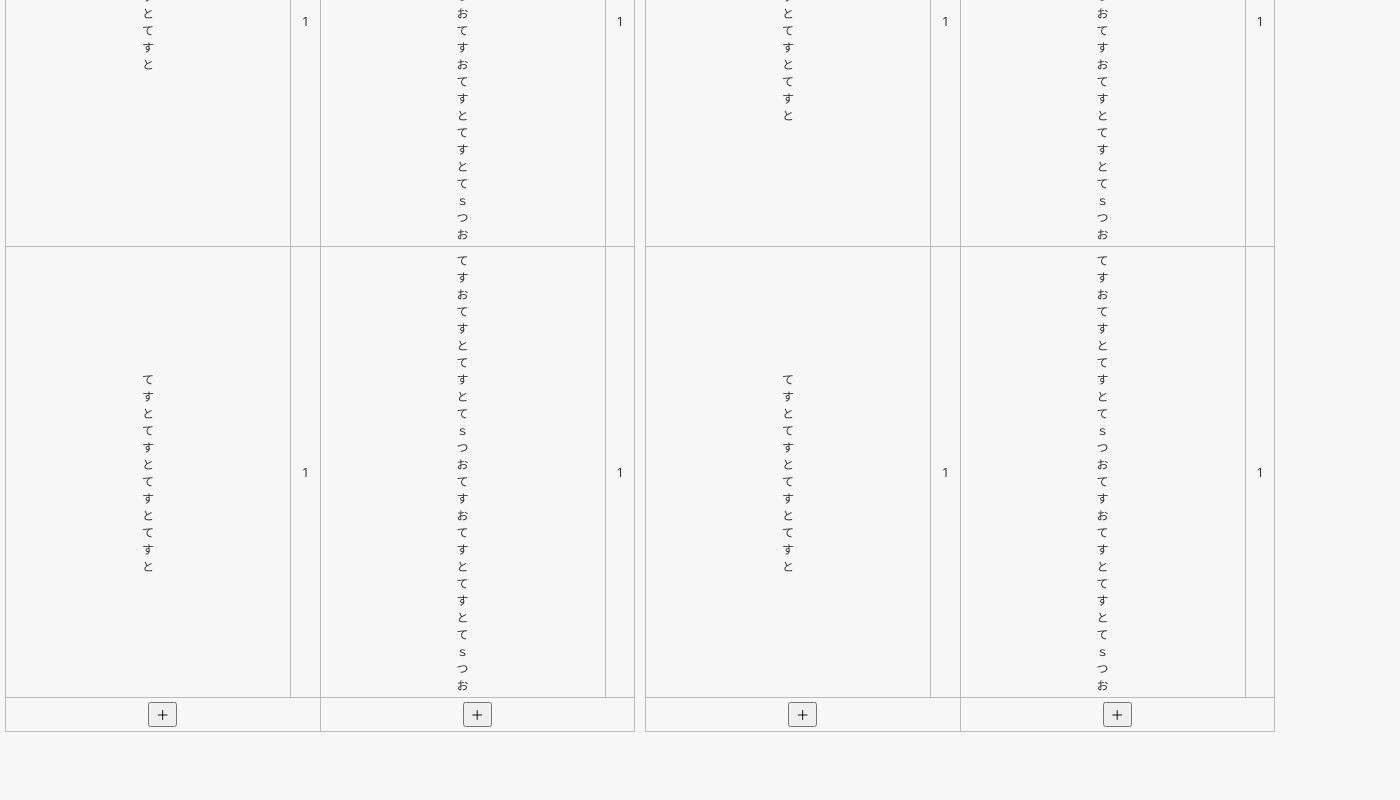
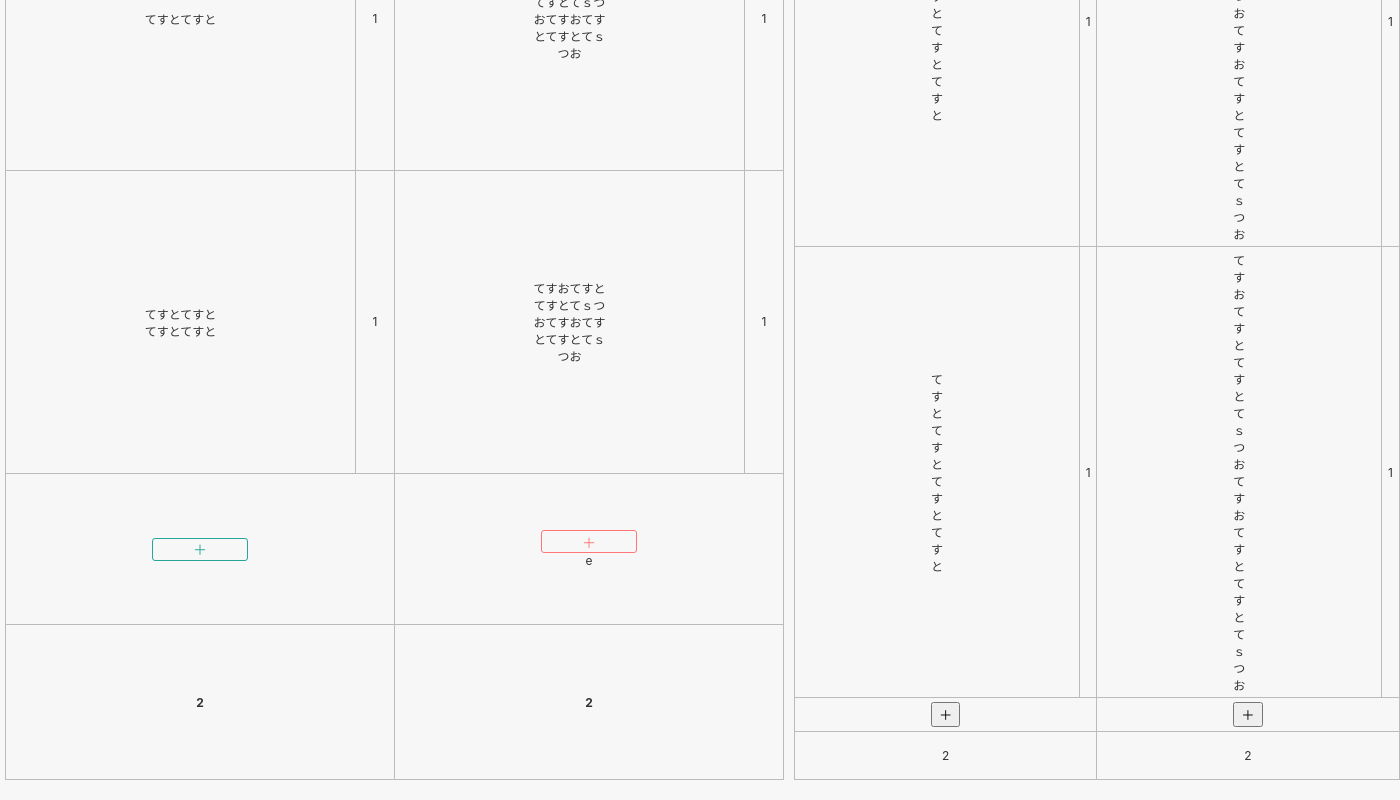
Before and after one commit to shigasy/pros-cons-list, a React (Create React App) app: page / in a window 1280 px wide. Shown: the part 479-1279 px from the top of the page, 1400 px wide, since content can reach past the window. Before the commit the page ends 1231 px from the top, so only its background shows below. Built offline with nearby package versions, Linux system fonts and the light colour scheme.

Commit message:
add AddButtonに切り分け

```diff
--- a/src/App.js
+++ b/src/App.js
@@ -2,6 +2,9 @@ import React from 'react';
 import './App.css';
 import './components/Table.css'
 import './components/Button.css'
+import './components/AddButton.css'
+
+import AddButton from './components/AddButton'
 
 function App() {
   return (
@@ -39,10 +42,18 @@ function App() {
               </tr>
               <tr>
                 <td colSpan="2">
-                  <button>＋</button>
+                  <AddButton cmpClassName="table__add-button--pros"/>
                 </td>
                 <td colSpan="2">
-                  <button>＋</button>
+                  <AddButton cmpClassName="table__add-button--cons"/>e
+                </td>
+              </tr>
+              <tr>
+                <td colSpan="2">
+                  <p><strong>2</strong></p>
+                </td>
+                <td colSpan="2">
+                  <p><strong>2</strong></p>
                 </td>
               </tr>
               </tbody>
@@ -76,6 +87,14 @@ function App() {
                   <button>＋</button>
                 </td>
               </tr>
+              <tr>
+                <td colSpan="2">
+                  <p>2</p>
+                </td>
+                <td colSpan="2">
+                  <p>2</p>
+                </td>
+              </tr>
               </tbody>
             </table>
           </div>
--- /dev/null
+++ b/src/components/AddButton.css
@@ -0,0 +1,32 @@
+.table__add-button--pros {
+    border: solid 0.15rem #26a69b;
+    border-radius: 0.3rem;
+    color: #26a69b;
+    cursor: pointer;
+    display: inline-block;
+    font-size: 1.4rem;
+    padding: 0.05rem 4rem;
+    text-decoration: none;
+    transition: .4s;
+}
+
+.table__add-button--pros:hover {
+    background: #26a69b;
+    color: white;
+}
+
+.table__add-button--cons {
+    border: solid 0.15rem #ff7675;
+    border-radius: 0.3rem;
+    color: #ff7675;
+    cursor: pointer;
+    display: inline-block;
+    font-size: 1.4rem;
+    padding: 0.05rem 4rem;
+    text-decoration: none;
+    transition: .4s;
+}
+.table__add-button--cons:hover {
+    background: #ff7675;
+    color: white;
+}
--- /dev/null
+++ b/src/components/AddButton.js
@@ -0,0 +1,7 @@
+import React from 'react'
+
+const AddButton = (props) => (
+    <a className={props.cmpClassName}>＋</a>
+)
+
+export default AddButton
```
